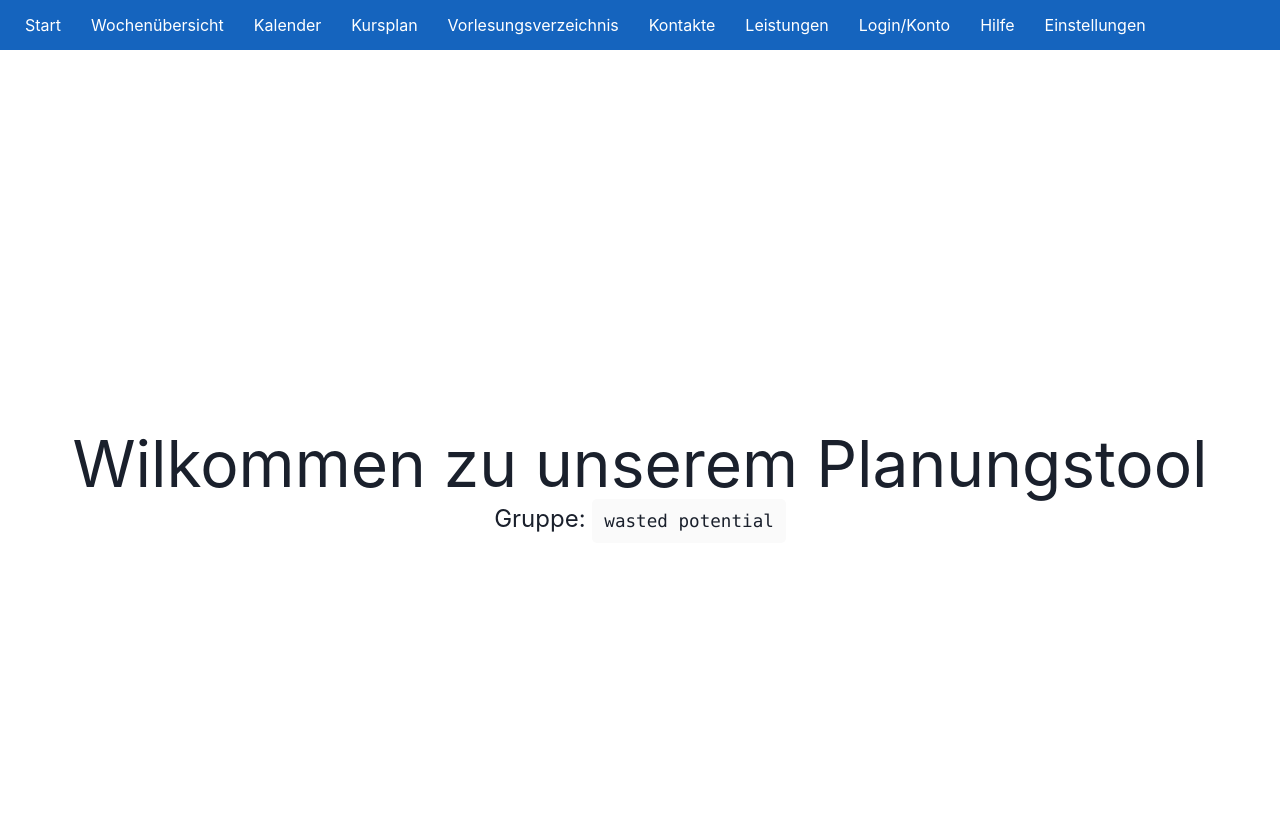
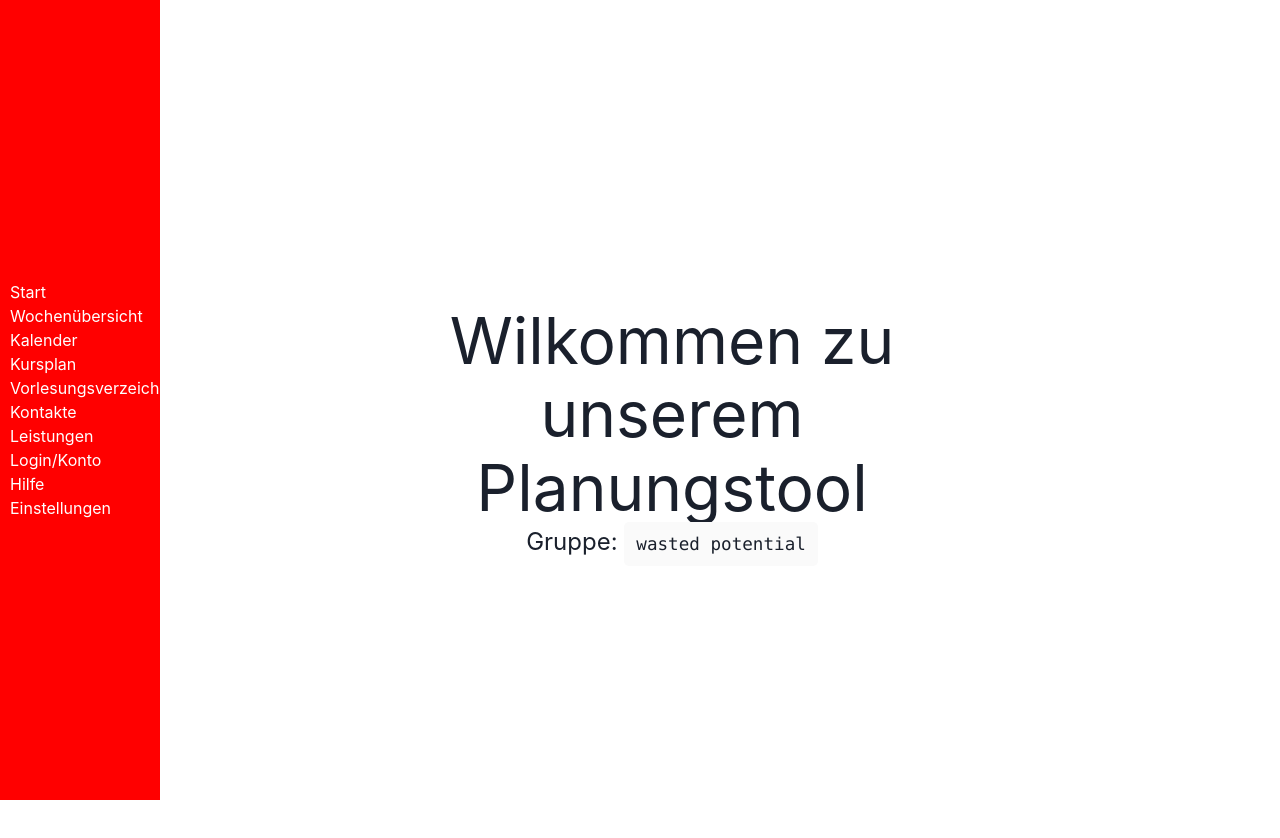
Before and after one commit to ChristianKuenzel/DHBW-Anwendungsprojekt, a Next.js app: page / in a window 1280 px wide. Shown: the top 838 px of the page. Built offline with nearby package versions, Linux system fonts and the light colour scheme.

Commit message:
Nav Kombonente und zusammenhängende Files von Fabian angepasst, Problem dass Content nicht rechts davon angezeigt wird behoben

```diff
--- a/components/Layout.jsx
+++ b/components/Layout.jsx
@@ -4,9 +4,11 @@ import Nav from './Nav';
 const Layout = ({ children }) => {
     return (
         <>
-            <Nav />
-            <Flex direction="column" padding="8">
-                {children}
+            <Flex direction="row">
+                <Nav />
+                <Flex direction="column" padding="8">
+                    {children}
+                </Flex>
             </Flex>
         </>
     );
--- a/components/Nav.jsx
+++ b/components/Nav.jsx
@@ -5,12 +5,16 @@ const Nav = () => {
     return (
         <nav className={navStyles.nav}>
             <ul>
+                <ul>
                 <li>
                     <Link href="/">Start</Link>
                 </li>
+                </ul>
+                <ul>
                 <li>
                     <Link href="/wochenuebersicht">Wochenübersicht</Link>
                 </li>
+                    </ul>
                 <li>
                     <Link href="/kalender">Kalender</Link>
                 </li>
--- a/pages/index.js
+++ b/pages/index.js
@@ -1,12 +1,11 @@
 import Head from 'next/head'
-import Image from 'next/image'
 import styles from '../styles/Home.module.css'
 
 export default function Home() {
   return (
     <div className={styles.container}>
       <Head>
-        <title>Create Next App</title>
+        <title>Kursplanungstool</title>
         <meta name="description" content="Generated by create next app" />
         <link rel="icon" href="/favicon.ico" />
       </Head>
--- a/styles/Home.module.css
+++ b/styles/Home.module.css
@@ -1,11 +1,13 @@
 .container {
   min-height: 100vh;
+  width: 80vh;
   padding: 0 0.5rem;
   display: flex;
   flex-direction: column;
   justify-content: center;
   align-items: center;
   height: 100vh;
+  margin-left: 20vh;
 }
 
 .main {
--- a/styles/Nav.module.css
+++ b/styles/Nav.module.css
@@ -1,7 +1,9 @@
 .nav {
-    height: 50px;
+    min-height: 100vh;
+    height: 100vh;
+    width: 20vh;
     padding: 10px;
-    background: rgb(21, 100, 190);
+    background: rgb(255, 0, 0);
     color: #fff;
     display: flex;
     align-items: center;
@@ -10,11 +12,12 @@
 
 .nav ul {
     display: flex;
+    flex-direction: column;
     justify-content: center;
-    align-items: center;
+    align-items: flex-start;
     list-style: none;
 }
 
 .nav ul li a {
-    margin: 5px 15px;
+    margin: 5px 0px;
 }
```
Also changed, not shown: components/VorlesungHinzufuegenKursplan.jsx (added, +9 -0 lines).
